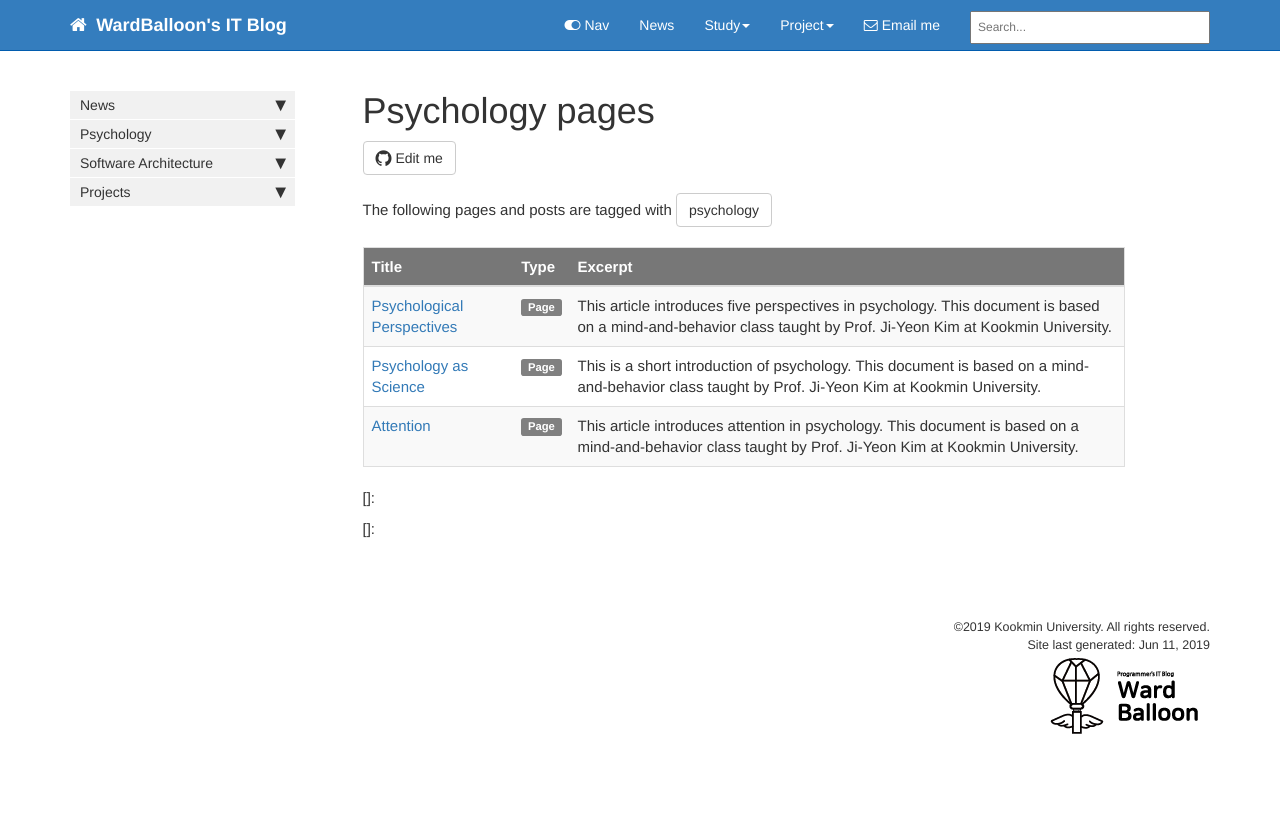
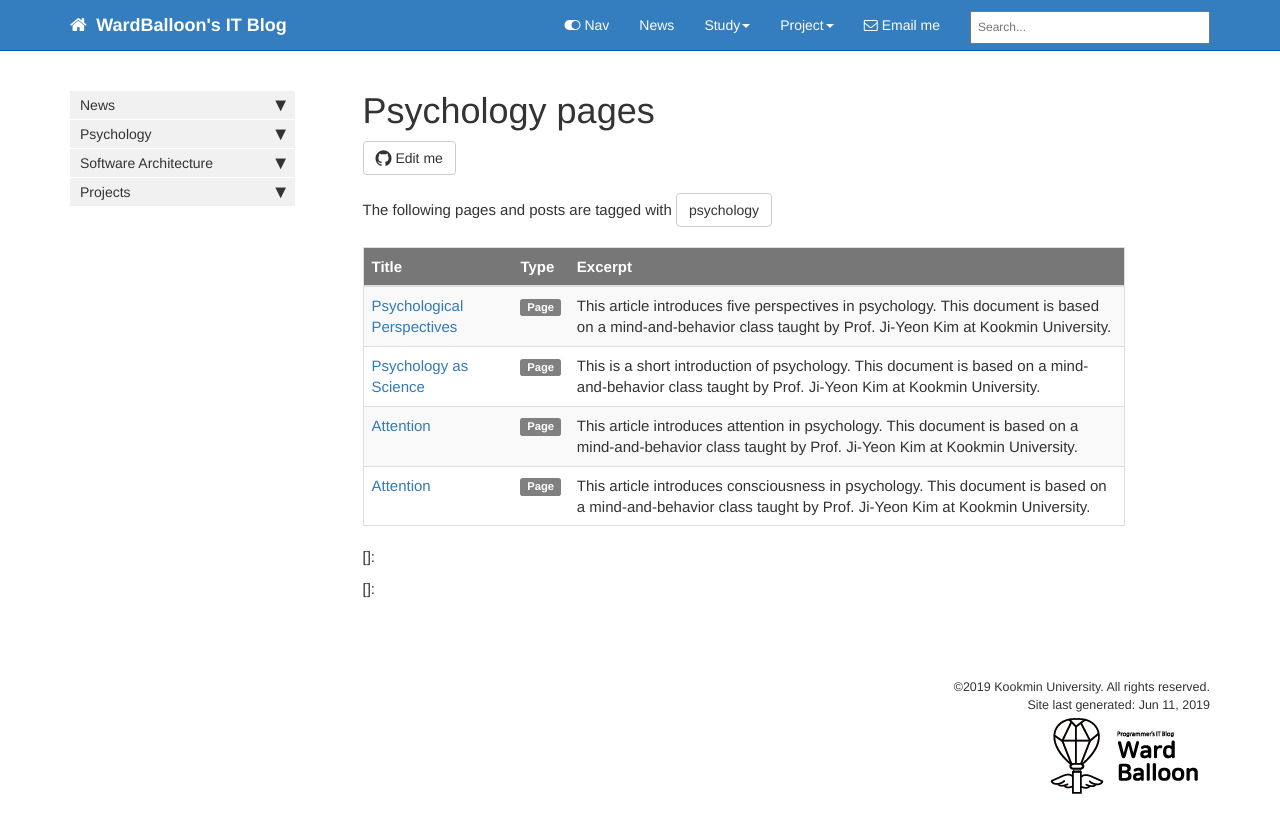
Before and after one commit to codingsoo/codingsoo.github.io1, a Jekyll site: the page built from pages/tags/psychology.md, in a window 1280 px wide. Shown: the top 833 px of the page. Built offline with Jekyll 4.4.1, drawn with Linux system fonts in a browser that asks for light colours; nearby versions of some CDN libraries; comment, search, counter and statistics services are not loaded; some of the changed lines change nothing that is shown.

Commit message:
lecture 5 upload

```diff
--- a/_data/sidebars/home_sidebar.yml
+++ b/_data/sidebars/home_sidebar.yml
@@ -24,6 +24,9 @@
     - title: Attention
       url: /psychology-attention.html
       output: web
+    - title: Consciousness
+      url: /psychology-consciousness.html
+      output: web
 
   - title: Software Architecture
     output: web
--- /dev/null
+++ b/pages/psychology/psychology-consciousness.md
@@ -0,0 +1,60 @@
+---
+title: Attention
+keywords: psychology, attention
+last_updated: June 11, 2019
+tags: [psychology]
+summary: "This article introduces consciousness in psychology. This document is based on a mind-and-behavior class taught by Prof. Ji-Yeon Kim at Kookmin University."
+sidebar: home_sidebar
+permalink: psychology-consciousness.html
+folder: psychology
+---
+
+## Consciousness
+
+Individual awareness of internal (bodily sensations and thoughts) and external (events in the environment) stimuli
+
+### Thresholds
+
+The absolute threshold refers to the minimum level of stimulus intensity needed to detect a stimulus half the time.
+
+![psychology-thresholds](https://wardballoon.github.io/images/psychology-thresholds.png)
+
+### Daily Rhythms
+
+Daily rhythms vary from person to person and with age. General peaks are categorized into two types in alertness: evening peak—20-year old “knight owls” / morning peak—50-year old “early bird.” Daily rhythms have the 24 hour cycle, the following factors vary, rising and falling over the course of the day and night: body temperature, arousal/energy, mental sharpness.
+
+### Sleep
+
+Sleep is one of the most important factor in our life. Research shows that inadequate sleep can make you more likely to: lose brainpower, gain weight, get sick, be irritable, feel old.
+
+![stage_of_sleep](https://wardballoon.github.io/images/stage_of_sleep.png)
+
+Above picture describes two types of sleep pattern: REM (Rapid eye movement) sleep and non-REM sleep. In REM sleep, brain is active but the body is immobile (muscle movement is turned-off). So, it is also called Paradoxical sleep, There are four features in REM sleep: Heart rate rises and breathing becomes rapid, Brain metabolic rate almost comparable to wakefulness, Dreams occur, and Memory consolidation
+
+![sleep_cycle](https://wardballoon.github.io/images/sleep_cycle.png)
+
+### Sleep Disorders
+
+These behaviors, mostly affect children, and occur in NONREM-3 sleep. They are not considered dreaming. Sleepwalking and sleeptalking run in families, so there is a possible genetic.
+
+- Insomnia: Chronic difficulty to fall asleep or stay asleep
+- Narcolepsy (“numb seizure”): sleep attacks, even a collapse into REM/paralyzed sleep, at inopportune times
+- Sleep apnea (“with no breath”): repeated awakening after breathing stops; time in bed is not restorative sleep
+
+### Psychoactive drugs
+
+Psychoactive drugs are chemicals introduced into the body which alter perceptions, mood, and other elements of conscious experience. There are two factors related to addiction: tolerance and withdrawal.
+
+![tolerance_withdrawal](https://wardballoon.github.io/images/tolerance_withdrawal.png)
+
+There are three types of Psychoactive drugs.
+
+- Depressant: Chemicals that reduce neural activity and other body functions : drugs that depress CNS. (ex:Alcohol, tranquillizer, opiates)
+- Stimulants: Increases activity of CNS and the body; increases alertness and arousal (Caffeine, Nicotine to Amphetamines,Cocaine)
+- Hallucinogen: Drugs that produce hallucinations and images that seem real though they are not. Changes in thoughts, emotion and consciousness (Marijuana)
+
+These drugs expect three types of influences.
+
+- Biological influences: genetic predispositions and variations in neurotransmitter systems
+- Social-cultural influences: urban environment, cultural attitude toward drug use, and peer influences
+- Psychological influences: lacking sense of purpose, significant stress, and psychological disorders such as depression
```
Also changed, not shown: images/psychology-thresholds.png (added), images/sleep_cycle.png (added), images/stage_of_sleep.png (added), images/tolerance_withdrawal.png (added).
